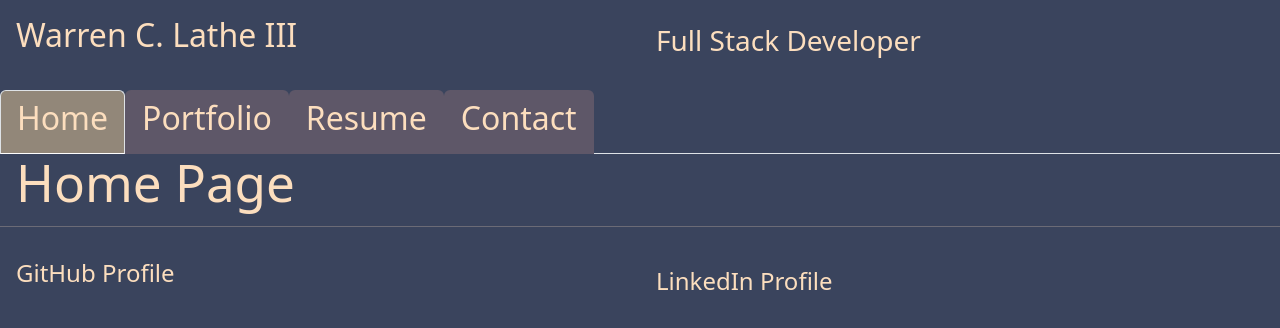
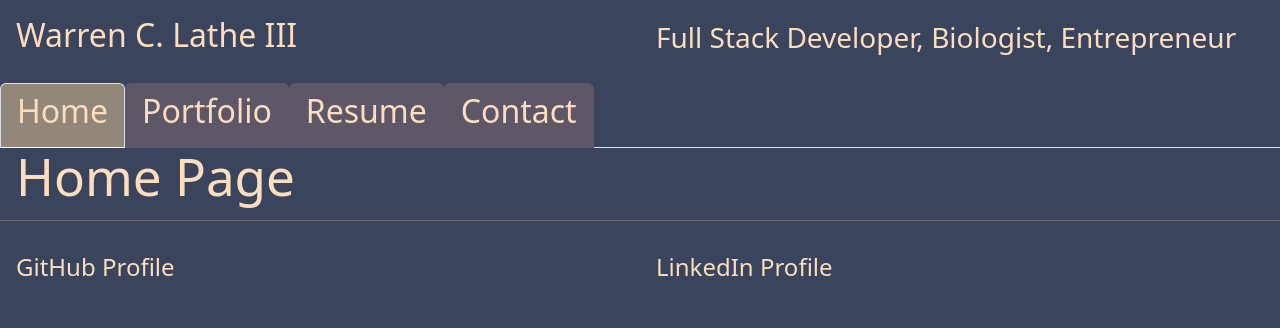
Before and after one commit to TreyLathe/WCL3Portfolio, a React (Vite) app: page / in a window 1280 px wide. Shown: the top 328 px of the page. Built offline with nearby package versions, Linux system fonts and the light colour scheme.

Commit message:
minor changes

```diff
--- a/src/components/footer.jsx
+++ b/src/components/Footer.jsx
@@ -6,7 +6,7 @@ export default function Footer() {
       <div style={{ flex: 1, padding: "1rem" }}>
         <h3><a href="" target="_blank"><h4>GitHub Profile</h4></a></h3>
       </div>
-      <div style={{ flex: 1, padding: "1.5rem" }}>
+      <div style={{ flex: 1, padding: "1rem" }}>
         <a href="" target="_blank"><h4>LinkedIn Profile</h4></a>
       </div>
     </div>
--- a/src/components/header.jsx
+++ b/src/components/Header.jsx
@@ -4,8 +4,8 @@ export default function Header() {
         <div style={{ flex: 1, padding: "1rem" }}>
           <h2>Warren C. Lathe III</h2>
         </div>
-        <div style={{ flex: 1, padding: "1.5rem" }}>
-         <h3>Full Stack Developer</h3>
+        <div style={{ flex: 1, padding: "1.3rem" }}>
+         <h3>Full Stack Developer, Biologist, Entrepreneur</h3>
         </div>
       </div>
     );
```
